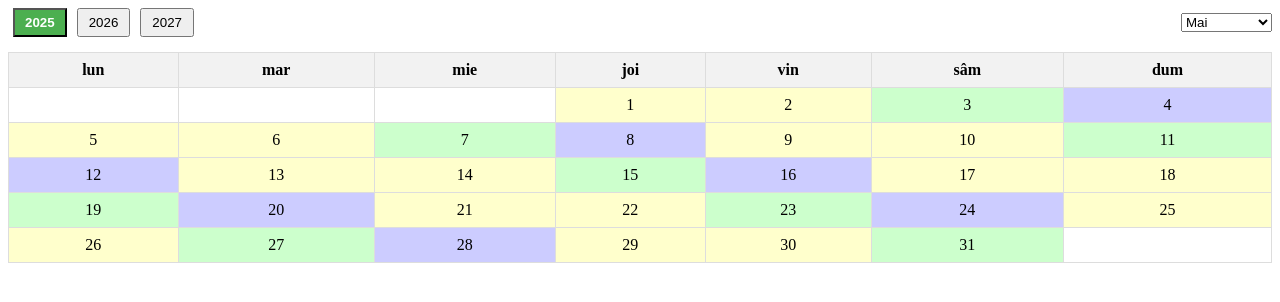
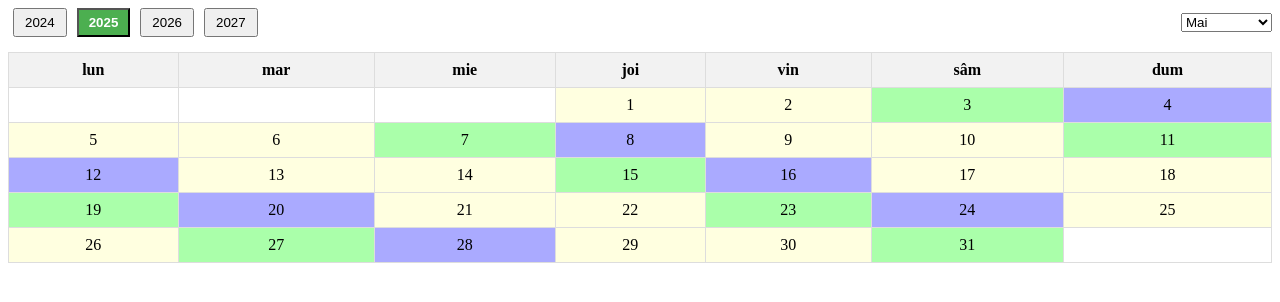
Before and after one commit to Danielzapirtan/ture, a Flask app: page / in a window 1280 px wide. Shown: the top 302 px of the page. Run offline with Flask 2, Linux system fonts and the light colour scheme.

Commit message:
Update index.html

```diff
--- a/api/templates/index.html
+++ b/api/templates/index.html
@@ -17,10 +17,10 @@
         th {
             background-color: #f2f2f2;
         }
-        .doy0 { background-color: #ccffcc; }
-        .doy1 { background-color: #ccccff; }
-        .doy2 { background-color: #ffffcc; }
-        .doy3 { background-color: #ffffcc; }
+        .doy0 { background-color: lightyellow; }
+        .doy1 { background-color: lightyellow; }
+        .doy2 { background-color: #aaffaa; }
+        .doy3 { background-color: #aaaaff; }
         .year-btn {
             padding: 5px 10px;
             margin: 0 5px;
@@ -63,7 +63,7 @@
             // Create year buttons
             function createYearButtons() {
                 yearButtonsContainer.innerHTML = '';
-                for (let year = currentYear; year <= currentYear + 2; year++) {
+                for (let year = currentYear - 1; year <= currentYear + 2; year++) {
                     const button = document.createElement('button');
                     button.className = 'year-btn';
                     if (year === selectedYear) {
@@ -147,7 +147,8 @@
                 let tura = 4;
 
                 if (urlParams.has("tura")) {
-                    alert("Acest link nu mai exista. Va rugam solicitati un link nou de unde l-ati obtinut pe cel vechi");
+                    turaValue = urlParams.get("tura");
+                    tura = parseInt(turaValue);
                 }
 
                 if (urlParams.has("user")) {
@@ -157,9 +158,9 @@
                         if (users[user] === userValue) {
                             tura = user + 1;
                         }
-                        if (tura % 2 === 0) tura = 6 - tura;
                     }
                 }
+                if (tura % 2 === 0) tura = 6 - tura;
 
                 const date1 = new Date(selectedYear, selectedMonth, 1);
                 const date0 = new Date(2024, 0, 1);
```
